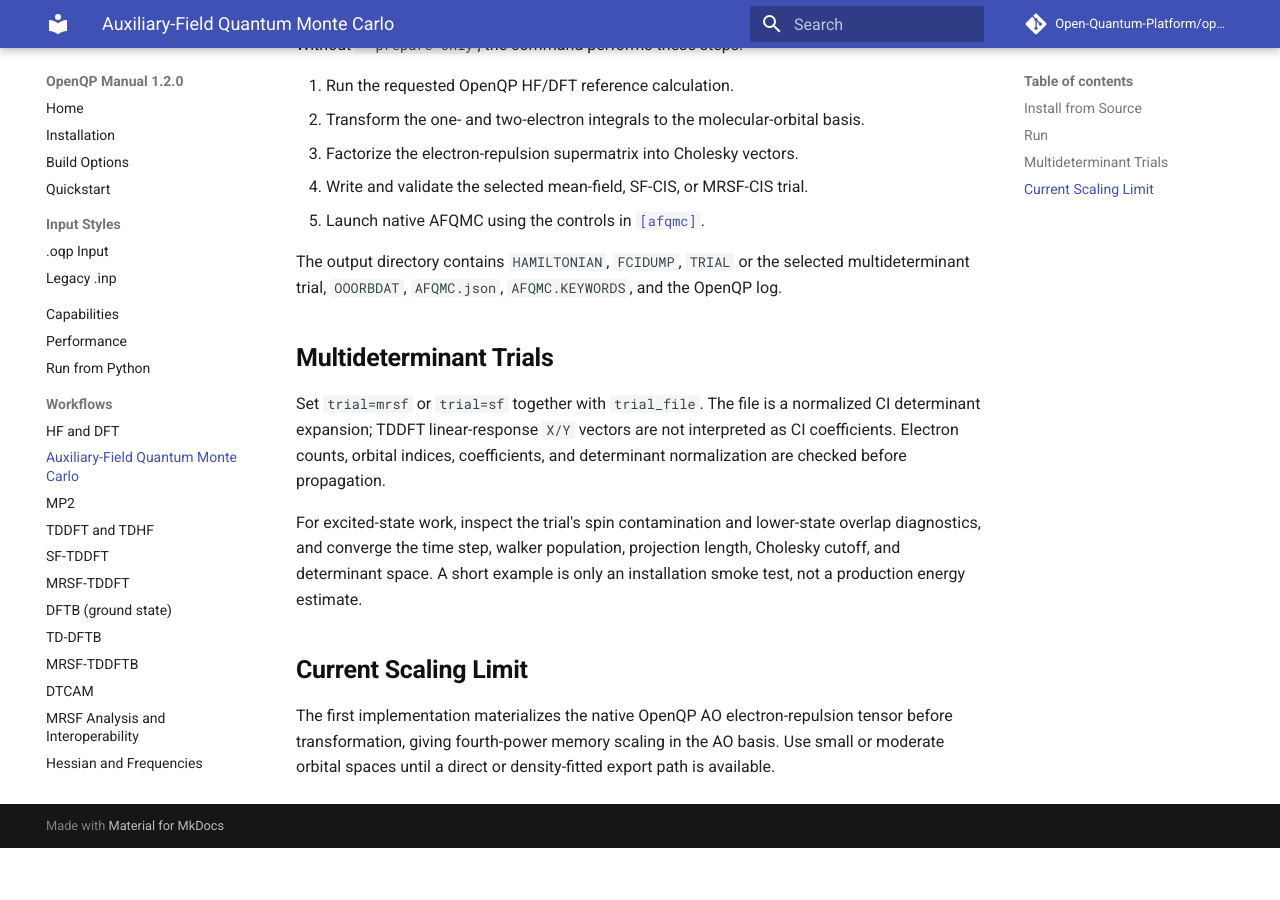
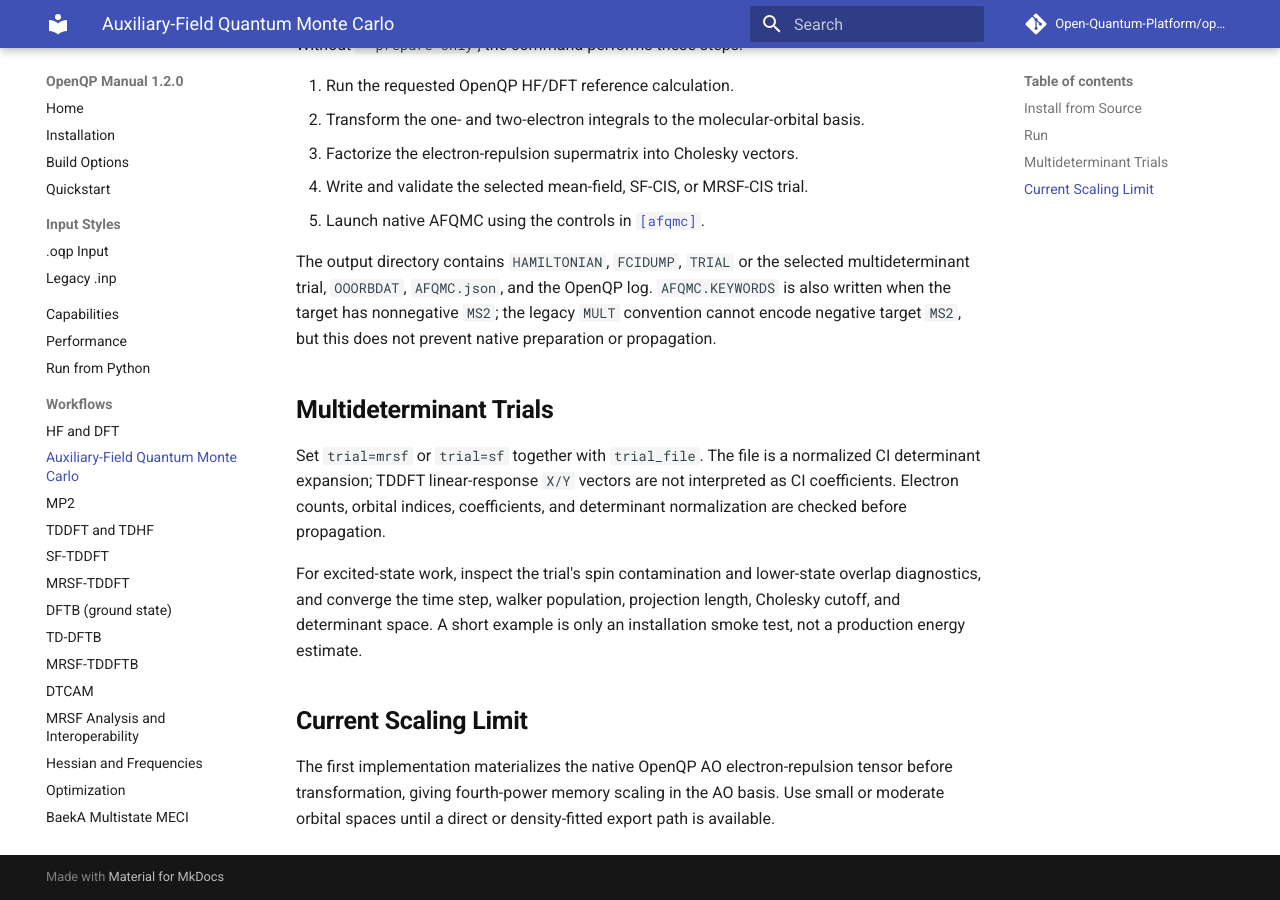
Before and after one commit to Open-Quantum-Platform/openqp-docs, an MkDocs documentation site: the page built from docs/workflows/afqmc.md, in a window 1280 px wide and 900 px high, scrolled down 1175 px. Built offline with MkDocs 1.6.1 and Material for MkDocs 9.7.7, drawn with Linux system fonts in a browser that asks for light colours; comment, search, counter and statistics services are not loaded; before the commit the page ends 2023 px from its top, so only the background shows below that.

Commit message:
Clarify AFQMC validation constraints

```diff
--- a/docs/workflows/afqmc.md
+++ b/docs/workflows/afqmc.md
@@ -62,8 +62,10 @@
 5. Launch native AFQMC using the controls in [`[afqmc]`](../keywords/afqmc.md).
 
 The output directory contains `HAMILTONIAN`, `FCIDUMP`, `TRIAL` or the selected
-multideterminant trial, `OOORBDAT`, `AFQMC.json`, `AFQMC.KEYWORDS`, and the
-OpenQP log.
+multideterminant trial, `OOORBDAT`, `AFQMC.json`, and the OpenQP log.
+`AFQMC.KEYWORDS` is also written when the target has nonnegative `MS2`; the
+legacy `MULT` convention cannot encode negative target `MS2`, but this does not
+prevent native preparation or propagation.
 
 ## Multideterminant Trials
 
```
Also changed, not shown: docs/keywords/afqmc.md (+2 -2 lines).
